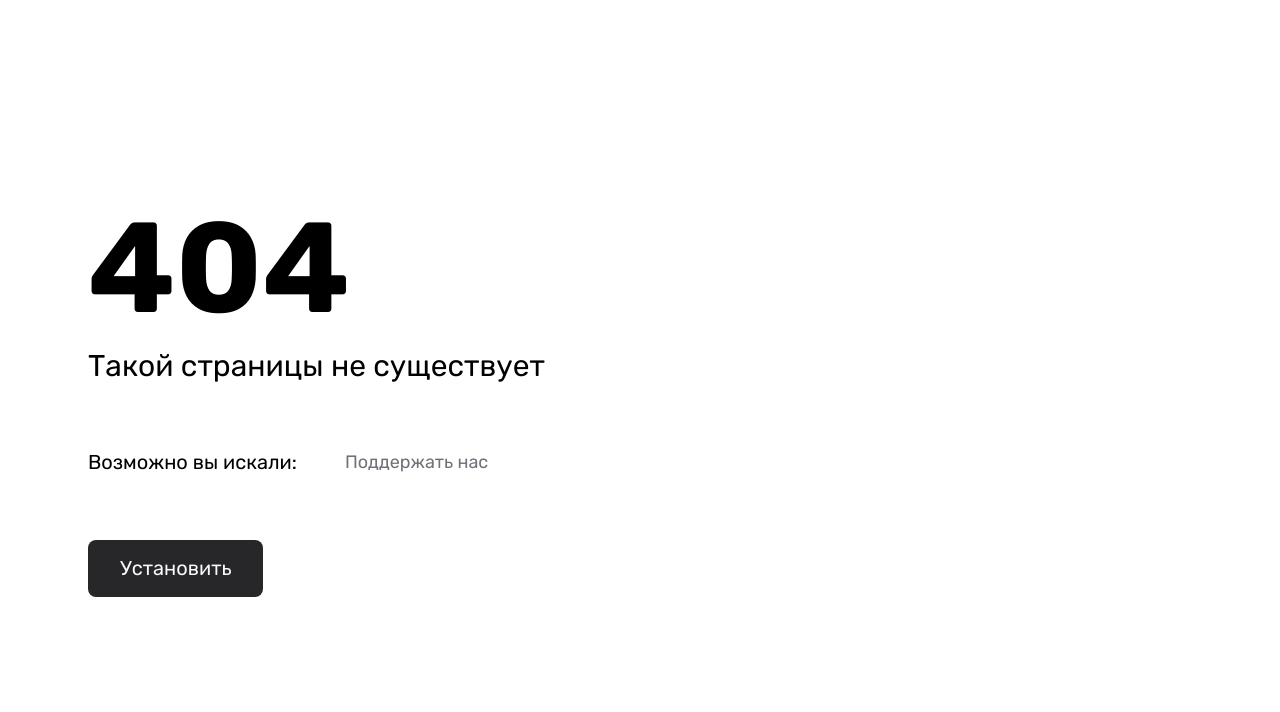
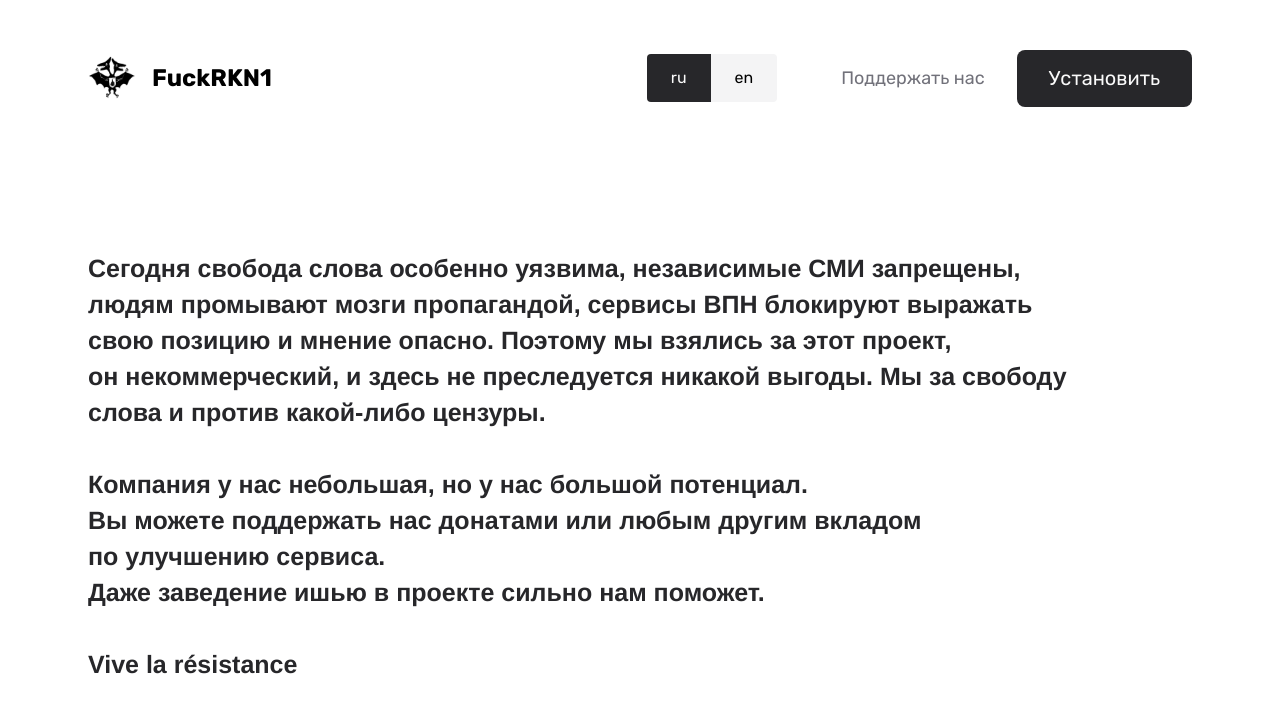
Before and after one commit to frkn-dev/frkn.org, a React (Vite) app: page /about in a window 1280 px wide. Before the commit this address had no page. Shown: the top 712 px of the page. Built offline with nearby package versions, Linux system fonts and the light colour scheme; a web font is replaced by a local one.

Commit message:
Add About

```diff
--- a/src/App.tsx
+++ b/src/App.tsx
@@ -3,6 +3,7 @@ import './App.css';
 import { BrowserRouter, Routes, Route } from 'react-router-dom';
 import Home from './routes/Home';
 import Donate from './routes/Donate';
+import About from './routes/About';
 import NotFound from './routes/NotFound';
 import {DataProvider} from "./providers/DataProvider";
 import Installation from './routes/Installation';
@@ -15,7 +16,7 @@ function App() {
         <Routes>
           <Route path="/" element={<Home />} />
           <Route path="support" element={<Donate />} />
-          {/* <Route path="about" element={<About />} />*/}
+          <Route path="about" element={<About />} />
           <Route path="install" element={<Installation />} />
           <Route path="*" element={<NotFound />} />
         </Routes>
--- /dev/null
+++ b/src/content/about.ts
@@ -0,0 +1,34 @@
+export const content: { [key: string]: any } = {
+  header: {
+    ru: `Свободный ВПН\nдля свободных людей`,
+    en: `Free VPN\nfor free humans`,
+  },
+  subheader: {
+    ru: 'Мы за свободу слова и против цензуры.\nДелаем некомерческий VPN, не собирающий никаких данных.',
+    en: 'For freedom of speech and against censorship.\nWe are making a non-commercial VPN that does not collect any data.',
+  },
+  install: {
+    ru: 'Установить',
+    en: 'Install',
+  },
+  about: {
+    ru: 'Сегодня свобода слова особенно уязвима, независимые СМИ запрещены,\n\
+людям промывают мозги пропагандой, сервисы ВПН блокируют выражать\n\
+свою позицию и мнение опасно. Поэтому мы взялись за этот проект,\n\
+он некоммерческий, и здесь не преследуется никакой выгоды. Мы за свободу\n\
+слова и против какой-либо цензуры.\n\n\
+Компания у нас небольшая, но у нас большой потенциал.\n\
+Вы можете поддержать нас донатами или любым другим вкладом\n\
+по улучшению сервиса.\n\
+Даже заведение ишью в проекте сильно нам поможет.\n\n\
+Vive la résistance',
+    en: 'Today, freedom of speech is especially vulnerable. Independent media are\n\
+banned, people are brainwashed with propaganda, VPN services are blocked,\n\
+and it is dangerous to express one\'s position and opinion. This is the reason why\n\
+we took on this project. It is non-commercial, no profit is pursued either.\n\n\
+We are rather small, but yet, we have a great potential. You can support us with\n\
+donations or any other contribution to improve the service.\n\
+Pulling requests and creating issues also helps us a lot.\n\n\
+Vive la résistance',
+  },
+};
--- a/src/content/home.ts
+++ b/src/content/home.ts
@@ -19,4 +19,8 @@ export const content: { [key: string]: any } = {
     ru: 'Подпишитесь на нашу рассылку',
     en: 'Subscribe to our newsletter',
   },
+  about: {
+    ru: 'О нас',
+    en: 'About us',
+  },
 };
--- /dev/null
+++ b/src/routes/About.tsx
@@ -0,0 +1,27 @@
+import { useContext } from 'react';
+import { Link } from 'react-router-dom';
+import { DataContext } from '../providers/DataProvider';
+import { content } from '../content/about';
+import DonateCard from '../components/DonateCard';
+import Navbar from '../components/Navbar';
+
+const About = () => {
+  const appContext = useContext(DataContext);
+  if (!appContext) return null;
+  const { lang, setLang } = appContext;
+
+
+  return (
+    <div className="min-h-screen flex flex-col md:max-w-xl lg:max-w-6xl mx-auto">
+      <Navbar />
+      <main className="my-auto p-6">
+        <h1 className="font-semibold text-3xl lg:text-[25px] text-zinc-800 mt-6 whitespace-pre-wrap mb-12">
+          {content.about[lang]}
+        </h1>
+
+      </main>
+    </div>
+  );
+};
+
+export default About;
--- a/src/routes/Home.tsx
+++ b/src/routes/Home.tsx
@@ -26,6 +26,8 @@ const Home = () => {
         <div className="lg:flex-1 lg:ml-[50%]">
           <LangSwitch lang={lang} setLang={setLang} />
         </div>
+
+
       </nav>
       <main className="flex my-auto flex-col lg:flex-row p-6">
         <div className="flex-1">
@@ -45,6 +47,7 @@ const Home = () => {
           <div className="flex flex-wrap mt-10 gap-4">
             <Button text={content.install[lang]} url="install" role="primary" />
             <Button text={content.donate[lang]} url="support" />
+            <Button text={content.about[lang]} url="about" />
           </div>
           <div className="flex justify-center gap-8 mt-12 lg:justify-start mb-12">
             <SocialLink icon={faTwitter} url="https://twitter.com/FuckRKN1" />
```
Also changed, not shown: 1 other file (tests, documents, lock files or other folders).
